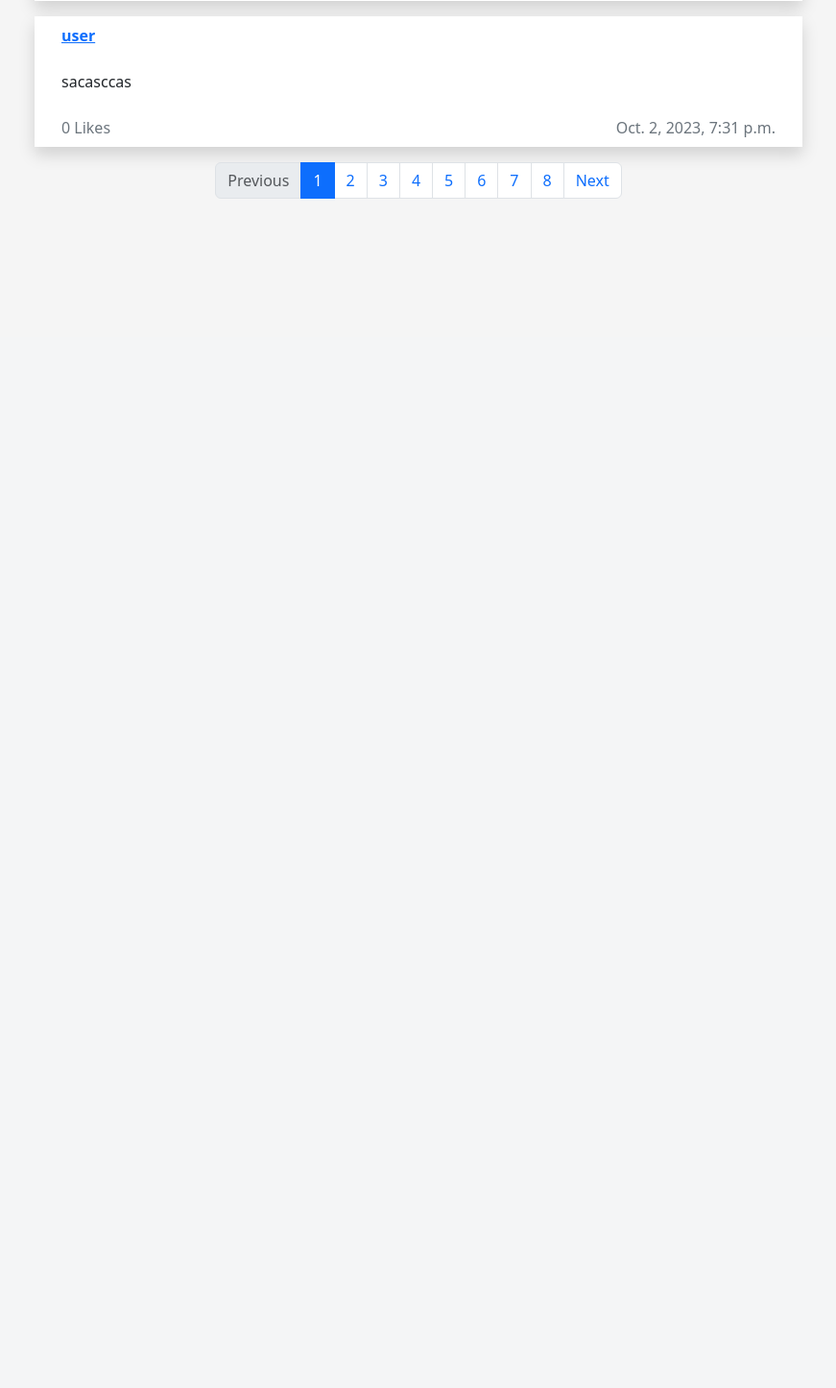
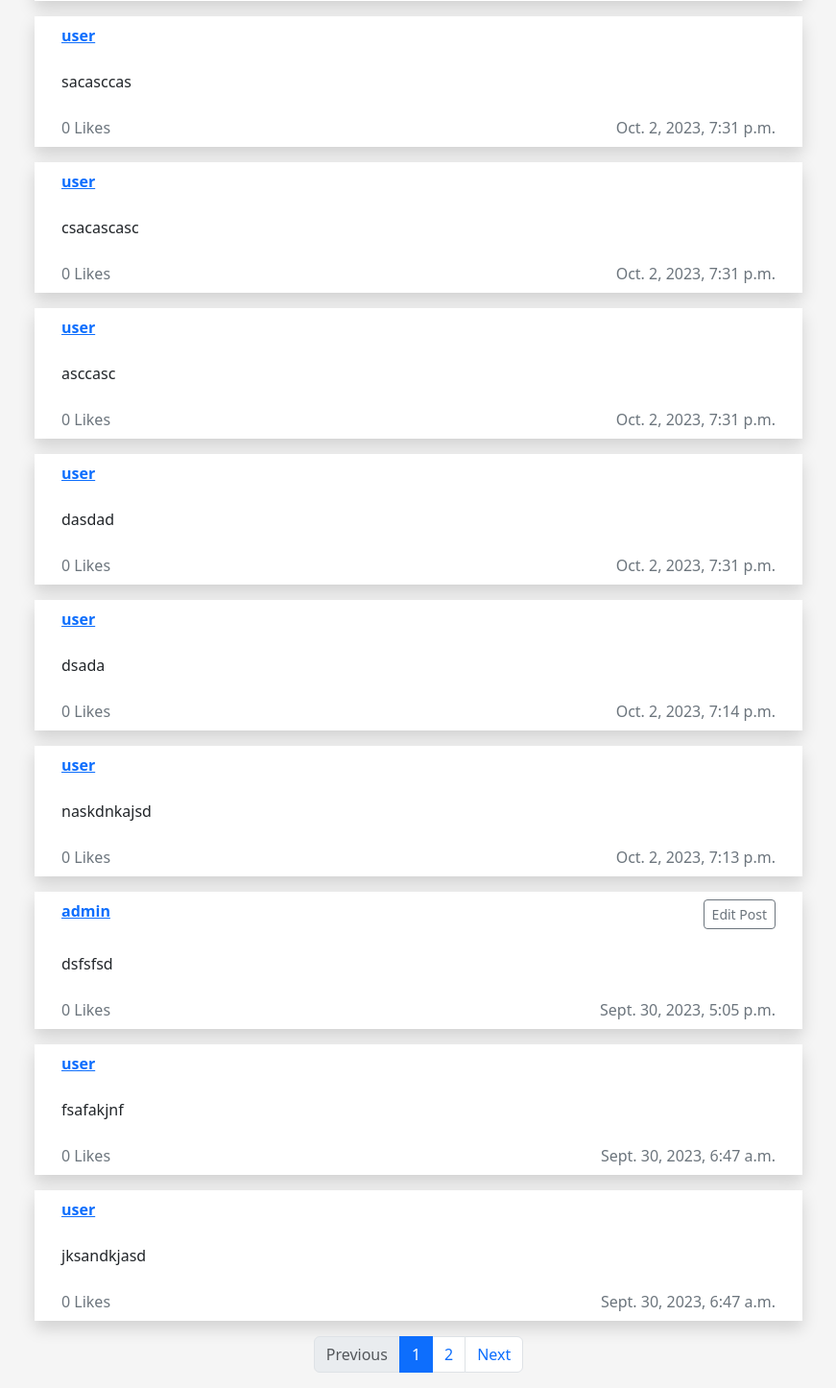
Before and after one commit to yasingunay/Network, a Django app: page / in a window 1280 px wide. Shown: the part 449-1895 px from the top of the page at 96% size, without its empty margins (204-1075 px from the left). Before the commit the page ends 656 px from the top, so only its background shows below. Run offline with Django 3.2, Linux system fonts and the light colour scheme; a user stored in the database is signed in; data comes from the database, SQL or seed files in the repository; both versions use the stored data as it was after the commit.

Commit message:
edit button added

```diff
--- a/network/static/network/styles.css
+++ b/network/static/network/styles.css
@@ -13,3 +13,10 @@ h2{
 body {
     background-color: #f5f5f5;
 }
+
+
+.card-header{
+    display: block;
+    justify-content: space-between;
+    background-color: red;
+}
--- a/network/templates/network/index.html
+++ b/network/templates/network/index.html
@@ -20,8 +20,11 @@
    {% for post in page_obj.object_list %}
    <div class="row mb-3">
         <div class="card rounded-0 border-0 shadow mx-auto" style="max-width: 50rem;">
-            <div class="card-header bg-transparent border-0">
+            <div class="card-header bg-transparent border-0 d-flex justify-content-between">
                 <strong><a href="{% url 'profile' post.user.id %}">{{ post.user }}</a></strong>
+                {% if post.user == request.user %}
+                <button type="button" class="btn btn-sm btn-outline-secondary edit-button">Edit Post</button>
+                {% endif %}
             </div>
             <div class="card-body text-dark">
                 {{ post.content }}
--- a/network/templates/network/profile.html
+++ b/network/templates/network/profile.html
@@ -39,8 +39,11 @@
    {% for post in posts reversed %}
    <div class="row mb-3">
         <div class="card rounded-0 border-0 shadow mx-auto" style="max-width: 50rem;">
-            <div class="card-header bg-transparent border-0">
+            <div class="card-header bg-transparent border-0 d-flex justify-content-between">
                 <strong>{{ post.user }}</strong>
+                {% if user == request.user %}
+                <button type="button" class="btn btn-sm btn-outline-secondary edit-button">Edit Post</button>
+                {% endif %}
             </div>
             <div class="card-body text-dark">
                 {{ post.content }}
--- a/network/views.py
+++ b/network/views.py
@@ -10,10 +10,12 @@ from django.core.paginator import Paginator
 from django.contrib import messages
 from .models import User, Post, Following
 
+POST_NUMBER_PER_PAGE = 10
+
 
 def index(request):
     post_list = Post.objects.all().order_by('-timestamp')
-    paginator = Paginator(post_list, 2)  # Show2  contacts per page.
+    paginator = Paginator(post_list, POST_NUMBER_PER_PAGE)  # Show2  contacts per page.
 
     page_number = request.GET.get("page")
     page_obj = paginator.get_page(page_number)
@@ -114,7 +116,7 @@ def following_view(request):
     users_followed = [following.user_followed for following in user_following]
     # Filter posts by users being followed
     post_list = Post.objects.filter(user__in=users_followed).order_by('-timestamp')
-    paginator = Paginator(post_list, 2)  # Show2  contacts per page.
+    paginator = Paginator(post_list, POST_NUMBER_PER_PAGE)  # Show 10  contacts per page.
     page_number = request.GET.get("page")
     page_obj = paginator.get_page(page_number)
     return render(request, "network/index.html",{
```
Also changed, not shown: db.sqlite3.
